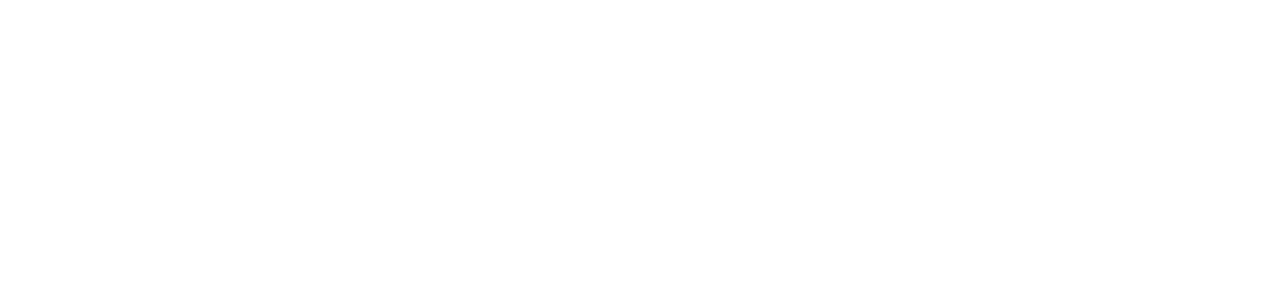
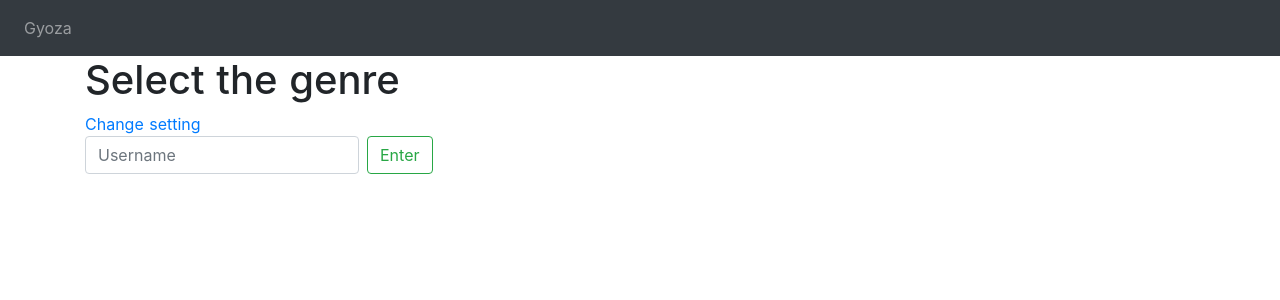
Before and after one commit to kemi-kun/gyo-main, a Nuxt app in the folder gyo-nuxt/: page /select-genre in a window 1280 px wide. Before the commit this address had no page. Shown: the top 300 px of the page. Built offline with nearby package versions, Linux system fonts and the light colour scheme.

Commit message:
Create a component for the Select genre screen

```diff
--- /dev/null
+++ b/gyo-nuxt/components/GenreForm.vue
@@ -0,0 +1,18 @@
+<template>
+  <div id='genre-form'>
+    <h1>Select the genre</h1>
+    <a href=''>Change setting</a>
+    <b-nav-form>
+      <b-form-input class="mr-sm-2" placeholder="Username"></b-form-input>
+      <b-button variant="outline-success" class="my-2 my-sm-0" type="submit">Enter</b-button>
+    </b-nav-form>
+  </div>
+</template>
+
+<script>
+export default {}
+</script>
+
+<style>
+
+</style>
--- /dev/null
+++ b/gyo-nuxt/pages/select-genre.vue
@@ -0,0 +1,23 @@
+<template>
+  <div id='select-genre'>
+    <nav-bar></nav-bar>
+    <b-container>
+      <genre-form></genre-form>
+    </b-container>
+  </div>
+</template>
+
+<script>
+import NavBar from '~/components/NavBar.vue'
+import GenreForm from '~/components/GenreForm.vue'
+export default {
+  components: {
+    NavBar,
+    GenreForm
+  }
+}
+</script>
+
+<style>
+
+</style>
```
